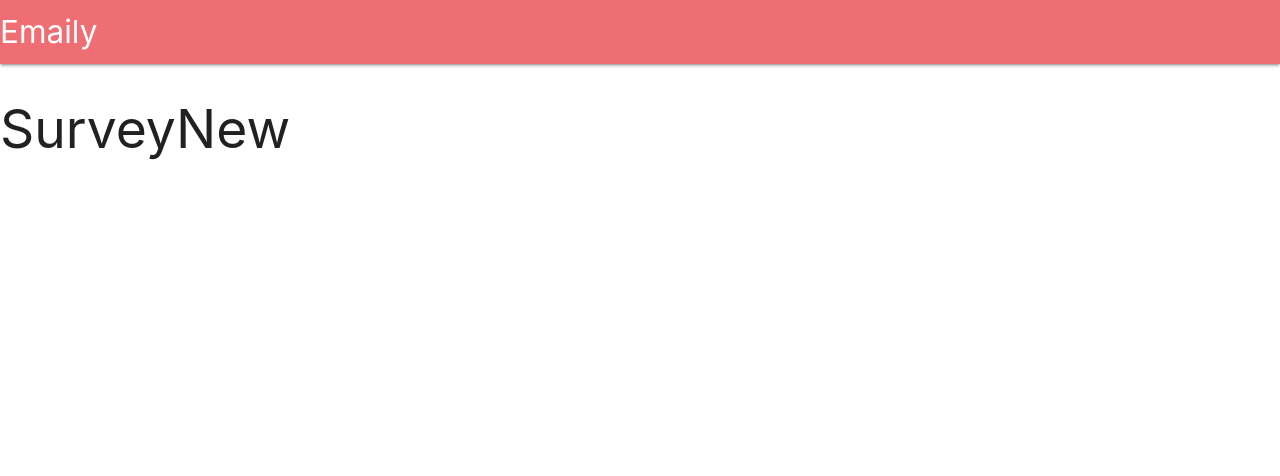
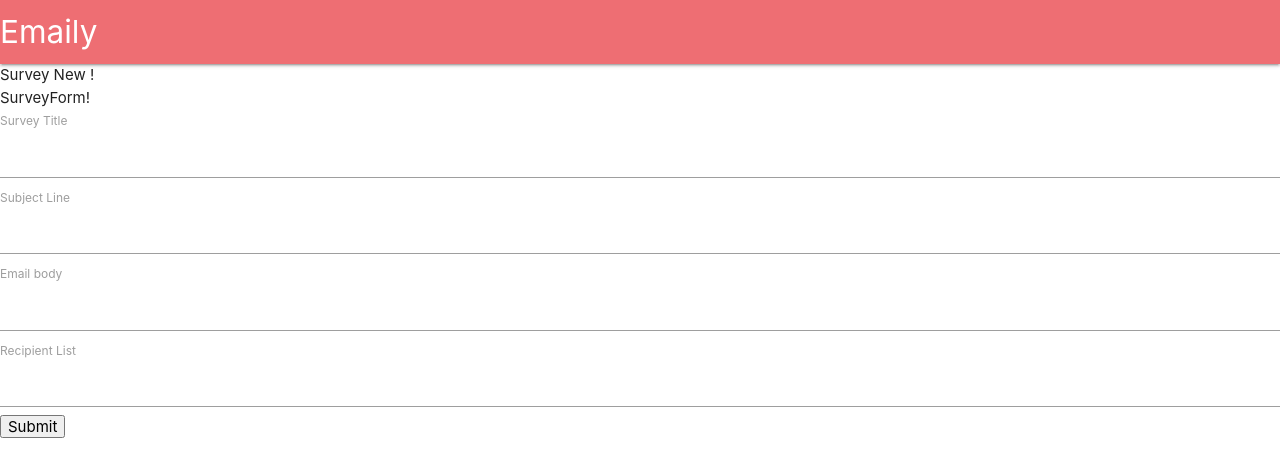
Before and after one commit to praveen-yadav/express_with_react, a React app in the folder client/: page /surveys/new in a window 1280 px wide. Built offline with nearby package versions, Linux system fonts and the light colour scheme; no server answers.

Commit message:
Chapter 161: Display Survey form using reduxForm and store the state

```diff
--- a/client/package.json
+++ b/client/package.json
@@ -18,6 +18,7 @@
     "react-scripts": "3.4.1",
     "react-stripe-checkout": "^2.6.3",
     "redux": "^4.0.5",
+    "redux-form": "^8.3.6",
     "redux-thunk": "^2.3.0",
     "style-loader": "^1.2.1"
   },
--- a/client/public/index.html
+++ b/client/public/index.html
@@ -10,6 +10,7 @@
       content="Web site created using create-react-app"
     />
     <link rel="apple-touch-icon" href="%PUBLIC_URL%/logo192.png" />
+    <link href="https://fonts.googleapis.com/icon?family=Material+Icons" rel="stylesheet">
     <!--
       manifest.json provides metadata used when your web app is installed on a
       user's mobile device or desktop. See https://developers.google.com/web/fundamentals/web-app-manifest/
--- /dev/null
+++ b/client/src/components/DashBoard.js
@@ -0,0 +1,16 @@
+import React from 'react';
+import {Link} from 'react-router-dom';
+
+const Dashboard = ()=>{
+    return (
+    <div>
+        New Dashboard here!
+        <div className="fixed-action-btn">
+            <Link to="/surveys/new" className="btn-floating btn-large red">
+                <i className="large material-icons">add</i>
+            </Link>
+        </div>
+    </div>);
+}
+
+export default Dashboard;
--- a/client/src/components/Header.js
+++ b/client/src/components/Header.js
@@ -5,8 +5,6 @@ import Payments from './Payments';
 
 class Header extends Component{
     renderContent(){
-        console.log("hi");
-        console.log(this.props.auth);
 
         switch(this.props.auth){
             case null:
--- /dev/null
+++ b/client/src/components/surveys/SurveyField.js
@@ -0,0 +1,38 @@
+//contains logic to render a single lable and its associated text
+
+//Shows a form to the user to add input
+import React, {Component} from 'react';
+//import { reduxForm, Field } from 'redux-form';
+
+class SurveyField extends Component{
+    render() {
+
+        /*
+        console.log(this.props);
+        if we print out the props , inside input key, we have different properties available with us
+        input:
+            name: "title"
+            onBlur: ƒ (event)
+            onChange: ƒ (event)
+            onDragStart: ƒ (event)
+            onDrop: ƒ (event)
+            onFocus: ƒ (event)
+            value: ""
+        type:"text"
+        meta:
+        */
+        return (
+            <div>
+                <label>{this.props.labelToShow}</label>
+                <input {...this.props.input} />
+            </div>
+        )
+    }
+
+}
+
+export default SurveyField;
+
+/* To the input component we want to pass the object this.props.input
+<input {...this.props.input} /> is equivalent to <input onBlur={this.props.input.onBlue} onChange={this.props.input.onChange} etc />
+*/
--- /dev/null
+++ b/client/src/components/surveys/SurveyForm.js
@@ -0,0 +1,35 @@
+//Shows a form to the user to add input
+import React, {Component} from 'react';
+import { reduxForm, Field } from 'redux-form';
+import SurveyField from './SurveyField';
+
+class SurveyForm extends Component{
+
+    renderFields(){
+        return (
+            <div>
+                <Field labelToShow="Survey Title" type="text" name="title" component={SurveyField} />
+                <Field labelToShow="Subject Line" type="text" name="subject" component={SurveyField} />
+                <Field labelToShow="Email body" type="text" name="body" component={SurveyField} />
+                <Field labelToShow="Recipient List" type="text" name="recipientList" component={SurveyField} />
+            </div>
+        );
+    }
+
+    render() {
+        return (
+            <div>
+                SurveyForm!
+                <form onSubmit={this.props.handleSubmit(values => console.log(values))}>
+                    {this.renderFields()}
+                    <button type="submit">Submit</button>
+                </form>
+            </div>
+        )
+    }
+
+}
+
+export default reduxForm({
+    form:'surveyForm'
+})(SurveyForm); //reduxForm is adding some additional props to pass to SurveyForm, one of that props is handleSubmit which is called above on form submission
--- /dev/null
+++ b/client/src/components/surveys/SurveyNew.js
@@ -0,0 +1,17 @@
+//SurveyNew shows survey form and survey form review
+import React, {Component} from 'react';
+import SurveyForm from './SurveyForm';
+
+class SurveyNew extends Component{
+    render() {
+        return (
+            <div>
+                Survey New !
+                <SurveyForm />
+            </div>
+        )
+    }
+
+}
+
+export default SurveyNew;
--- a/client/src/reducers/authReducer.js
+++ b/client/src/reducers/authReducer.js
@@ -1,6 +1,6 @@
 import {FETCH_USER} from '../actions/types'
 export default function(state = null/*default value of state var */, action){
-    console.log(action)
+    //console.log(action)
     switch(action.type){
         case FETCH_USER:
             return action.payload || false;
--- a/client/src/reducers/index.js
+++ b/client/src/reducers/index.js
@@ -3,7 +3,9 @@ now we can directly import the "reducers" directly, instead of importing each fi
 */
 import {combineReducers} from 'redux'
 import authReducer from  './authReducer'
+import { reducer as reduxForm} from 'redux-form'; /*Rename to reduxForm to not cause confusion*/
 
 export default combineReducers({
-    auth:authReducer,
+    auth:authReducer, /*key is auth; we access like state.auth.variable*/
+    form: reduxForm, /*all the form data will be access from store as state.form.*/
 });
```
Also changed, not shown: client/src/components/App.js (+4 -6 lines), 1 other file.
